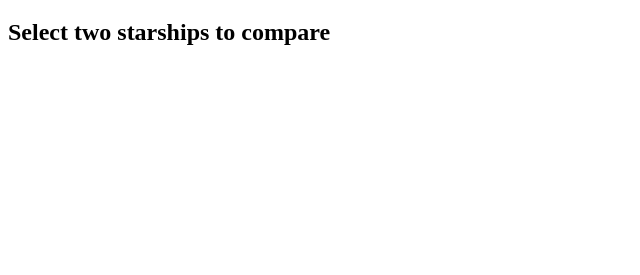
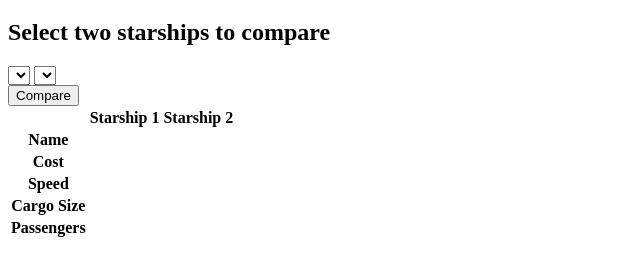
Before and after one commit to JPMCrain/comparing-starships, a plain HTML site: page index.html in a window 1280 px wide. Shown: the part 61-336 px from the top of the page, without its empty margins (0-640 px from the left). Drawn offline with Linux system fonts and the light colour scheme.

Commit message:
added html elements for the assignment

```diff
--- a/index.html
+++ b/index.html
@@ -12,6 +12,35 @@
 	<h1>Starship Comparison</h1>
 
 	<h2>Select two starships to compare</h2>
+	<form>
+		<select id="starshipSelection" name="starships" size="1"></select>
+		<select id="starshipSelection" name="starships2" size="1"></select>
+	</form>
+	<button id="compare">Compare</button>
+
+	<table id="starshipsCompared">
+		<tr>
+			<th></th>
+			<th>Starship 1</th>
+			<th>Starship 2</th>
+		</tr>
+		<tr id="name">
+			<th>Name</th>
+		</tr>
+		<tr id="cost">
+			<th>Cost</th>
+		</tr>
+		<tr id="speed">
+			<th>Speed</th>
+		</tr>
+		<tr id="cargo">
+			<th>Cargo Size</th>
+		</tr>
+		<tr id="passengers">
+			<th>Passengers</th>
+		</tr>
+	</table>
+
 </body>
 
 </html>
```
